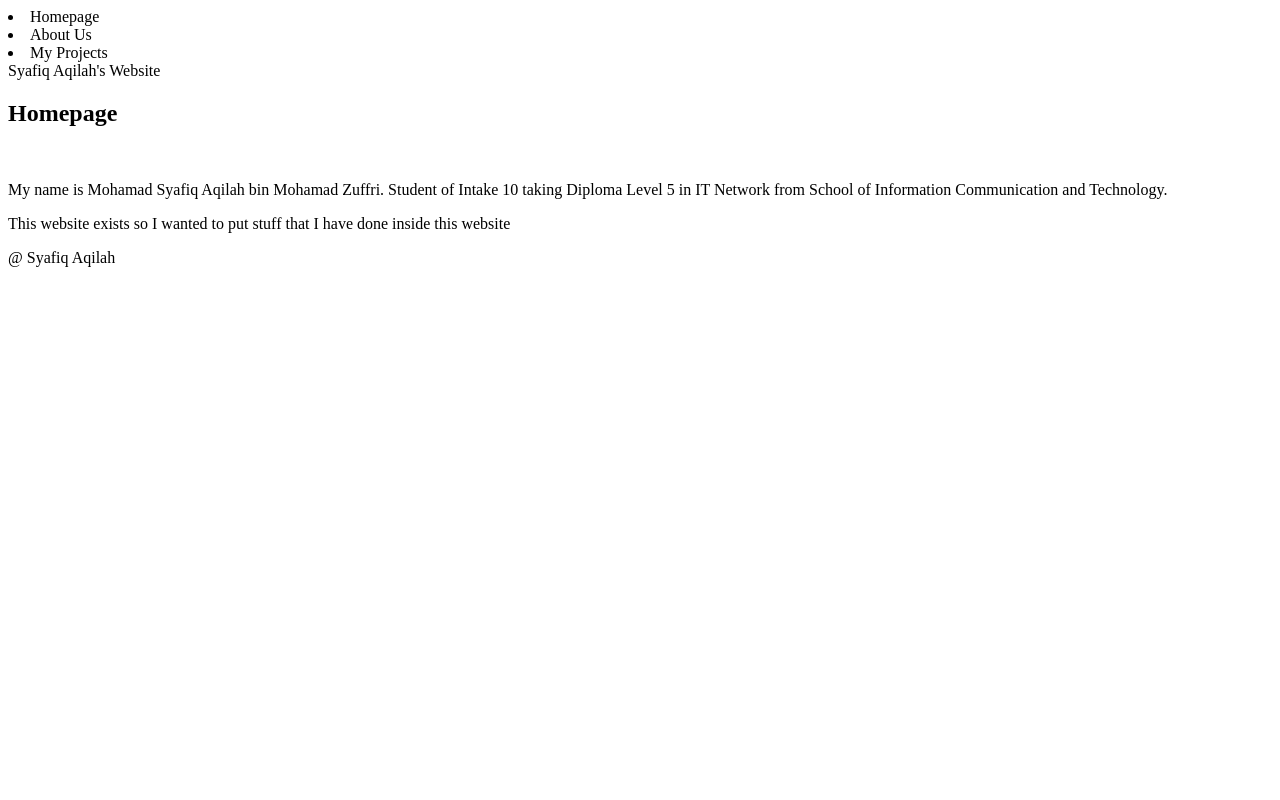
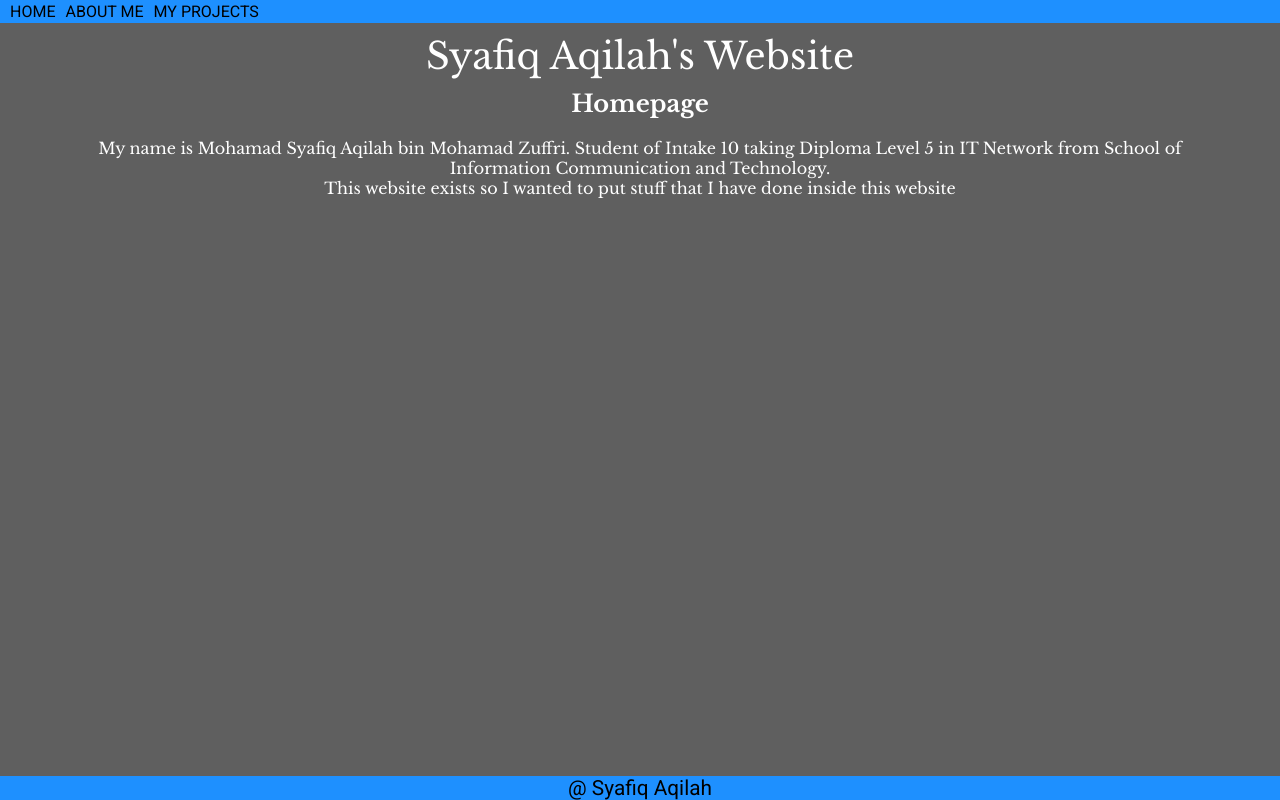
Before and after one commit to Glywanago/SyafiqAqilah, a plain HTML site: page index.html in a window 1280 px wide. Drawn offline with nearby package versions, Linux system fonts and the light colour scheme.

Commit message:
Overall website improvements

```diff
--- a/index.html
+++ b/index.html
@@ -10,22 +10,22 @@
 	</head>
 	<body>
 
-		<nav>
-			<li>Homepage</li>
-			<li>About Us</li>
-			<li>My Projects</li>
+		<nav id="robotofonts">
+			<li>HOME</li>
+			<li>ABOUT ME</li>
+			<li>MY PROJECTS</li>
 		</nav>
 
 		<!-- Website Header -->
-		<header>Syafiq Aqilah's Website</head>
+		<header id="librebaskfonts">Syafiq Aqilah's Website</header>
 
 		<!-- Content of this page -->
-		<article>
+		<article id="librebaskfonts">
 			<h1>Homepage</h1><br>
 			<p>My name is Mohamad Syafiq Aqilah bin Mohamad Zuffri. Student of Intake 10 taking Diploma Level 5 in IT Network from School of Information Communication and Technology.</p>
 			<p>This website exists so I wanted to put stuff that I have done inside this website</p>
 		</article>
 
 		<!-- Footer -->
-		<footer>@ Syafiq Aqilah</footer>
+		<footer id="robotofonts">@ Syafiq Aqilah</footer>
 	<body>
--- a/style.css
+++ b/style.css
@@ -1,3 +1,68 @@
+/* Importing Google Fonts */
+@import url('https://fonts.googleapis.com/css2?family=Libre+Baskerville:ital,wght@0,400;0,700;1,400&family=Roboto:ital,wght@0,100;0,300;0,400;0,500;0,700;0,900;1,100;1,300;1,400;1,500;1,700;1,900&display=swap');
+
+/* This part affects everything */
+*{
+    padding: 0;
+    margin: 0;
+}
+
+
+/* This part affects the body of the website */
 body{
+    background: #5f5f5f;
 
 }
+
+/* Navigation Bar settings */
+nav{
+    background: dodgerblue;
+    display: flex;
+    justify-content: flex-start;
+}
+
+/* Navigation Bar's buttons */
+li{
+    padding-top: 2px;
+    padding-left: 10px;
+    padding-bottom: 2px;
+    list-style: none;
+}
+
+/* Header of the page */
+header{
+    padding: 10px;
+    text-align: center;
+    font-size: 2.3em;
+    font-family: 'Libre Baskerville', serif;
+    color: white;
+}
+
+/* Content of the page config */
+article{
+    text-align: center;
+    padding-left: 5%;
+    padding-right: 5%;
+    font-size: 1em;
+    color: white;
+}
+
+/* Footer config */
+footer{
+    position: fixed;
+    background: dodgerblue;
+    text-align: center;
+    bottom: 0;
+    left: 0;
+    right: 0;
+    font-size: 1.3em;
+}
+
+/* Font section */
+#librebaskfonts{
+    font-family: 'Libre Baskerville', serif;
+}
+
+#robotofonts{
+    font-family: 'Roboto', sans-serif;
+}
```
